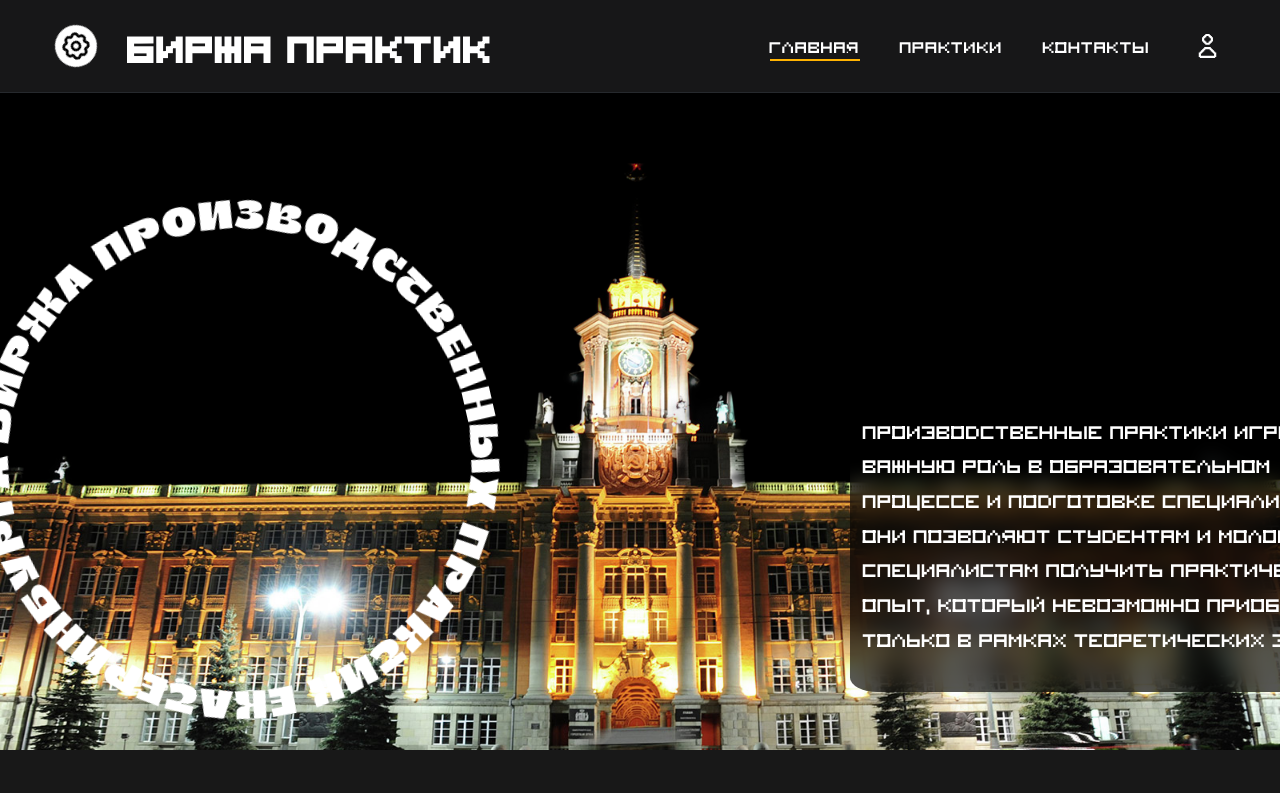
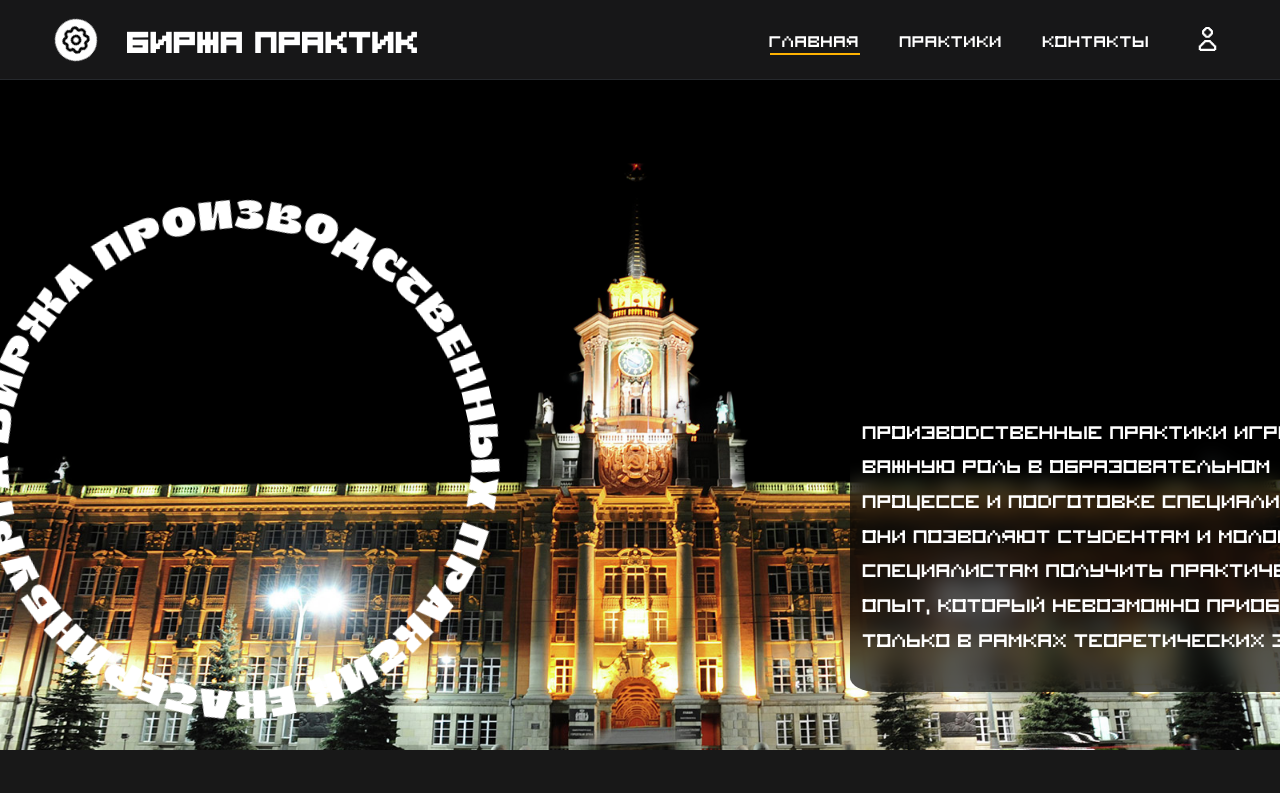
Before and after one commit to m3kskssssssss/web-uralsky-pelmeni, a React (Create React App) app: page / in a window 1280 px wide. Shown: the top 800 px of the page. Built offline with nearby package versions, Linux system fonts and the light colour scheme; no server answers.

Commit message:
all right navbar when login

```diff
--- a/src/components/navbar/style.css
+++ b/src/components/navbar/style.css
@@ -24,7 +24,7 @@
 	row-gap: 10px;
 	align-items: center;
 	column-gap: 40px;
-	font-size: 50px;
+	font-size: 40px;
 	font-weight: 500;
 	font-family: '8bit', sans-serif;
 }
```
